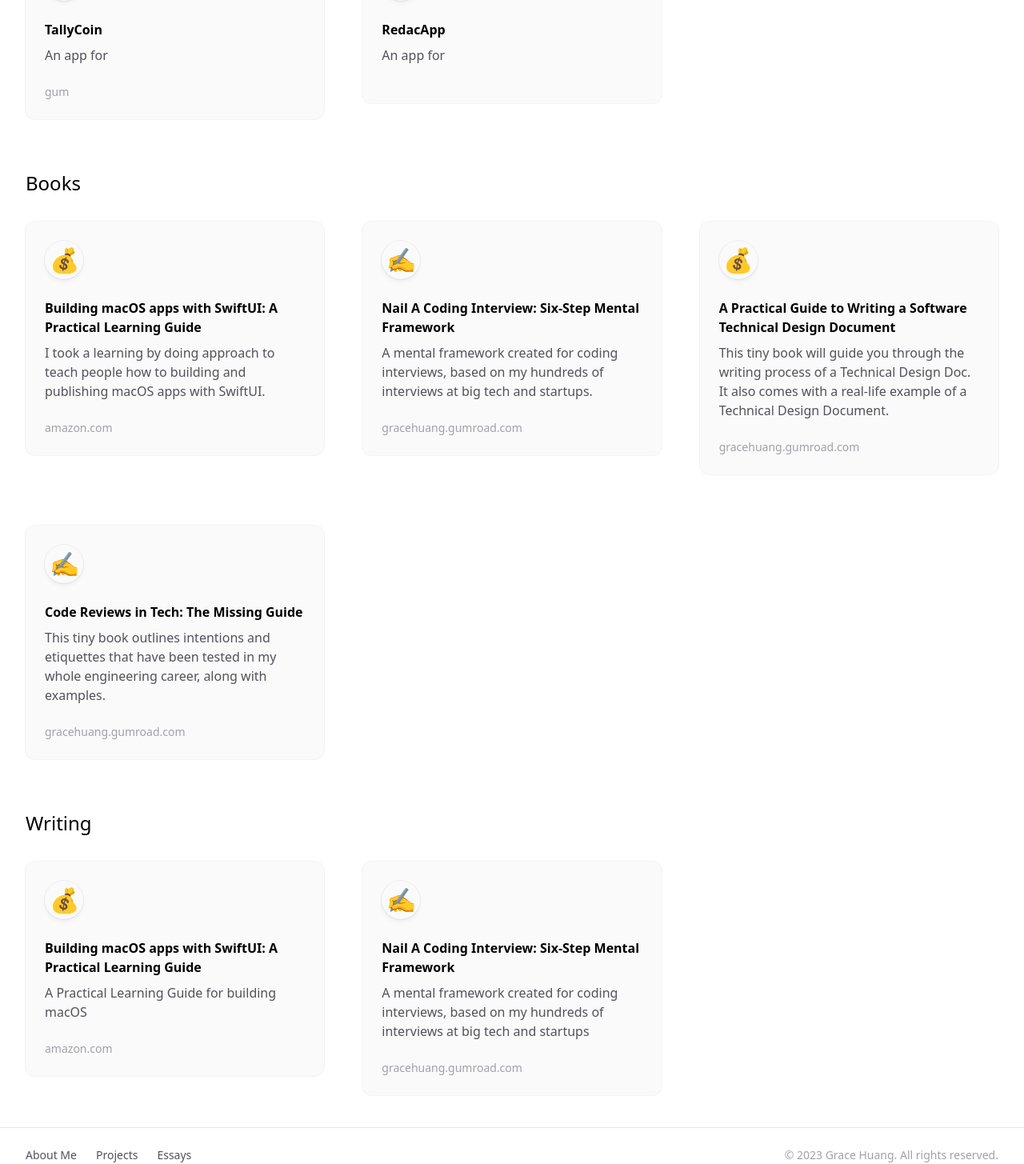
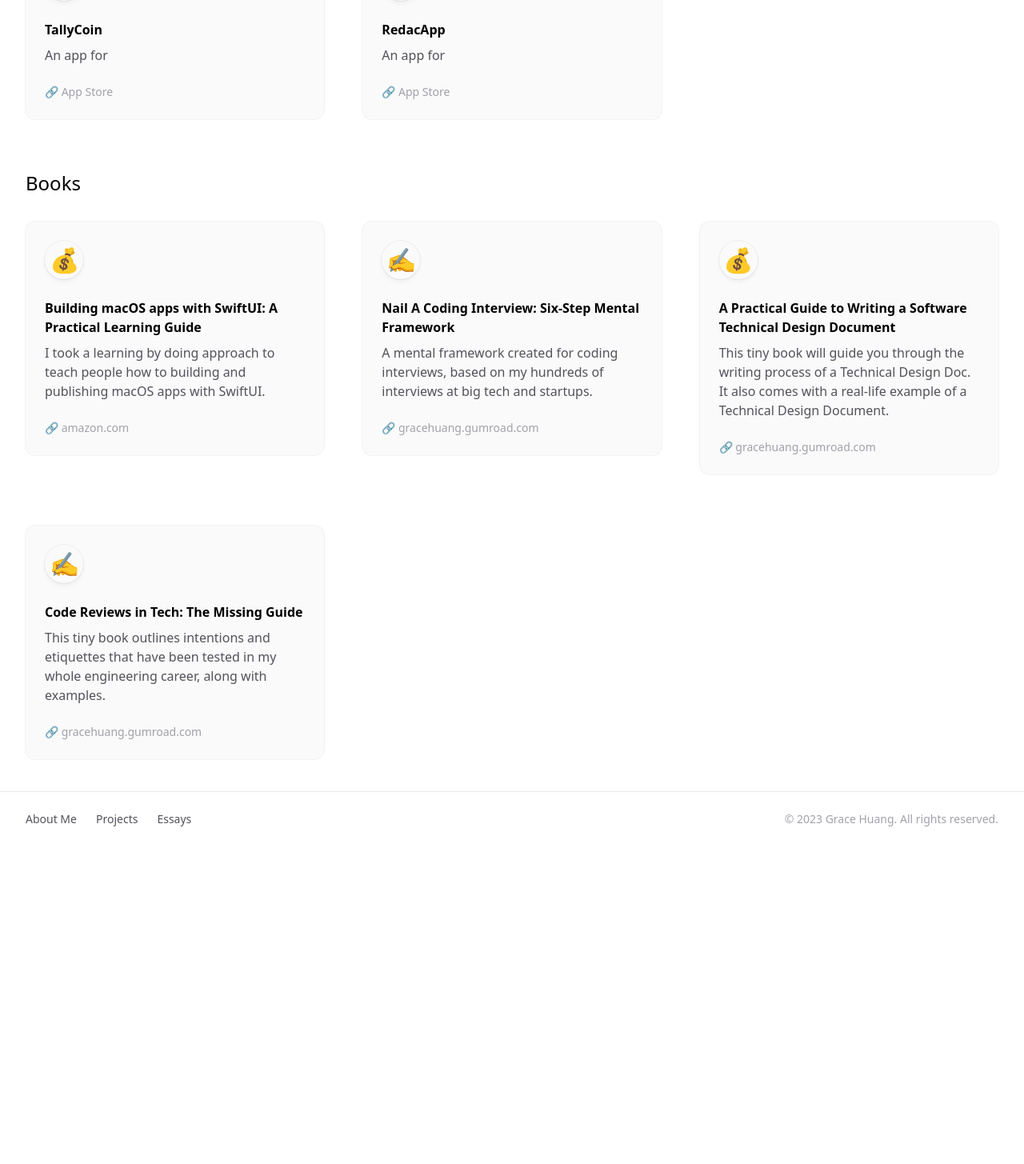
Before and after one commit to higracehuang/next-personal-website, a Next.js app: page /projects in a window 1280 px wide. Shown: the part 415-1870 px from the top of the page at 80% size. After the commit the page ends 1513 px from the top, so only its background shows below. Built offline with nearby package versions, Linux system fonts and the light colour scheme.

Commit message:
Added more content on projects

```diff
--- a/pages/projects.tsx
+++ b/pages/projects.tsx
@@ -18,12 +18,14 @@
 function ProjectItem(props: ProjectItemProps) {
   let {name, desc, emoji, url, urlDisplay} = props
   return <li>
-    <div className="ring-1 ring-zinc-900/5 bg-zinc-50 px-6 py-6 rounded-xl">
-      <div className="text-3xl relative z-10 flex h-12 w-12 items-center justify-center rounded-full shadow-md shadow-zinc-800/5 ring-1 ring-zinc-900/5">{emoji}</div>
-      <h3 className="mt-6 font-bold">{name}</h3>
-      <p className="text-zinc-600 mt-2">{desc}</p>
-      <p className="mt-6 text-zinc-400 text-sm">{urlDisplay}</p>
-    </div>
+    <a href={url}>
+      <div className="ring-1 ring-zinc-900/5 bg-zinc-50 px-6 py-6 rounded-xl">
+        <div className="text-3xl relative z-10 flex h-12 w-12 items-center justify-center rounded-full shadow-md shadow-zinc-800/5 ring-1 ring-zinc-900/5">{emoji}</div>
+        <h3 className="mt-6 font-bold">{name}</h3>
+        <p className="text-zinc-600 mt-2">{desc}</p>
+        <p className="mt-6 text-zinc-400 text-sm">🔗 {urlDisplay}</p>
+      </div>
+    </a>
   </li>
 }
 
@@ -36,8 +38,8 @@
     <div className="mt-16">
       <h2 className="text-2xl">Apps</h2>
       <ul className="grid grid-cols-3 gap-x-12 gap-y-16 mt-8">
-        <ProjectItem name={"TallyCoin"} desc={"An app for "} emoji={"💰"} url={"/"} urlDisplay={"gum"} />
-        <ProjectItem name={"RedacApp"} desc={"An app for"} emoji={"✍️"} url={"/"} urlDisplay={""} />
+        <ProjectItem name={"TallyCoin"} desc={"An app for "} emoji={"💰"} url={"/"} urlDisplay={"App Store"} />
+        <ProjectItem name={"RedacApp"} desc={"An app for"} emoji={"✍️"} url={"/"} urlDisplay={"App Store"} />
       </ul>
     </div>
     <div className="mt-16">
@@ -49,12 +51,5 @@
         <ProjectItem name={"Code Reviews in Tech: The Missing Guide"} desc={"This tiny book outlines intentions and etiquettes that have been tested in my whole engineering career, along with examples. "} emoji={"✍️"} url={"https://gracehuang.gumroad.com/l/codereviews"} urlDisplay={"gracehuang.gumroad.com"} />
       </ul>
     </div>
-    <div className="mt-16">
-      <h2 className="text-2xl">Writing</h2>
-      <ul className="grid grid-cols-3 gap-x-12 gap-y-16 mt-8">
-        <ProjectItem name={"Building macOS apps with SwiftUI: A Practical Learning Guide"} desc={"A Practical Learning Guide for building macOS"} emoji={"💰"} url={"https://www.amazon.com/gp/product/B0BP5P9H31"} urlDisplay={"amazon.com"} />
-        <ProjectItem name={"Nail A Coding Interview: Six-Step Mental Framework"} desc={"A mental framework created for coding interviews, based on my hundreds of interviews at big tech and startups"} emoji={"✍️"} url={"https://gracehuang.gumroad.com/l/coding-interview"} urlDisplay={"gracehuang.gumroad.com"} />
-      </ul>
-    </div>
   </div>
 }
```
